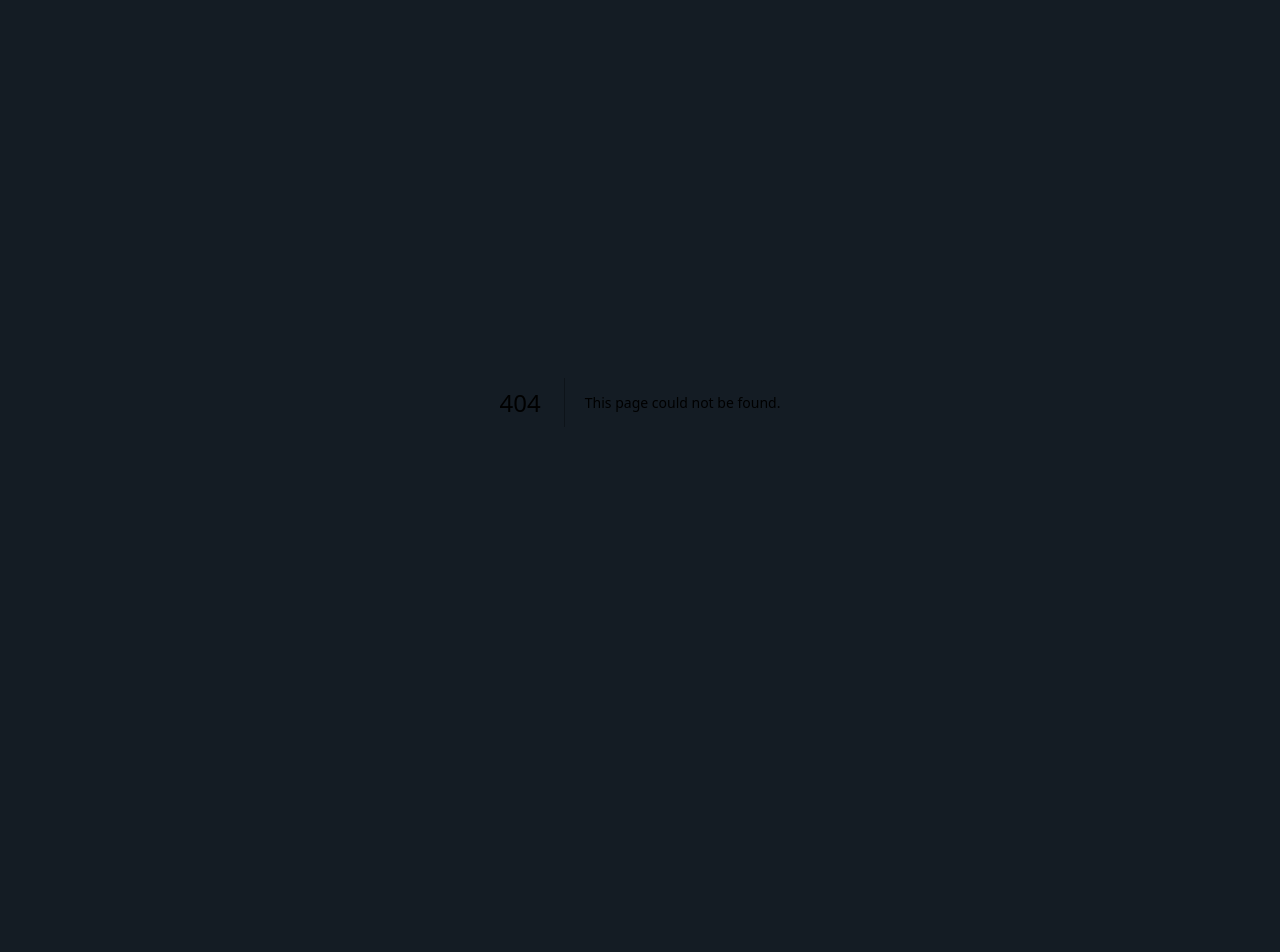
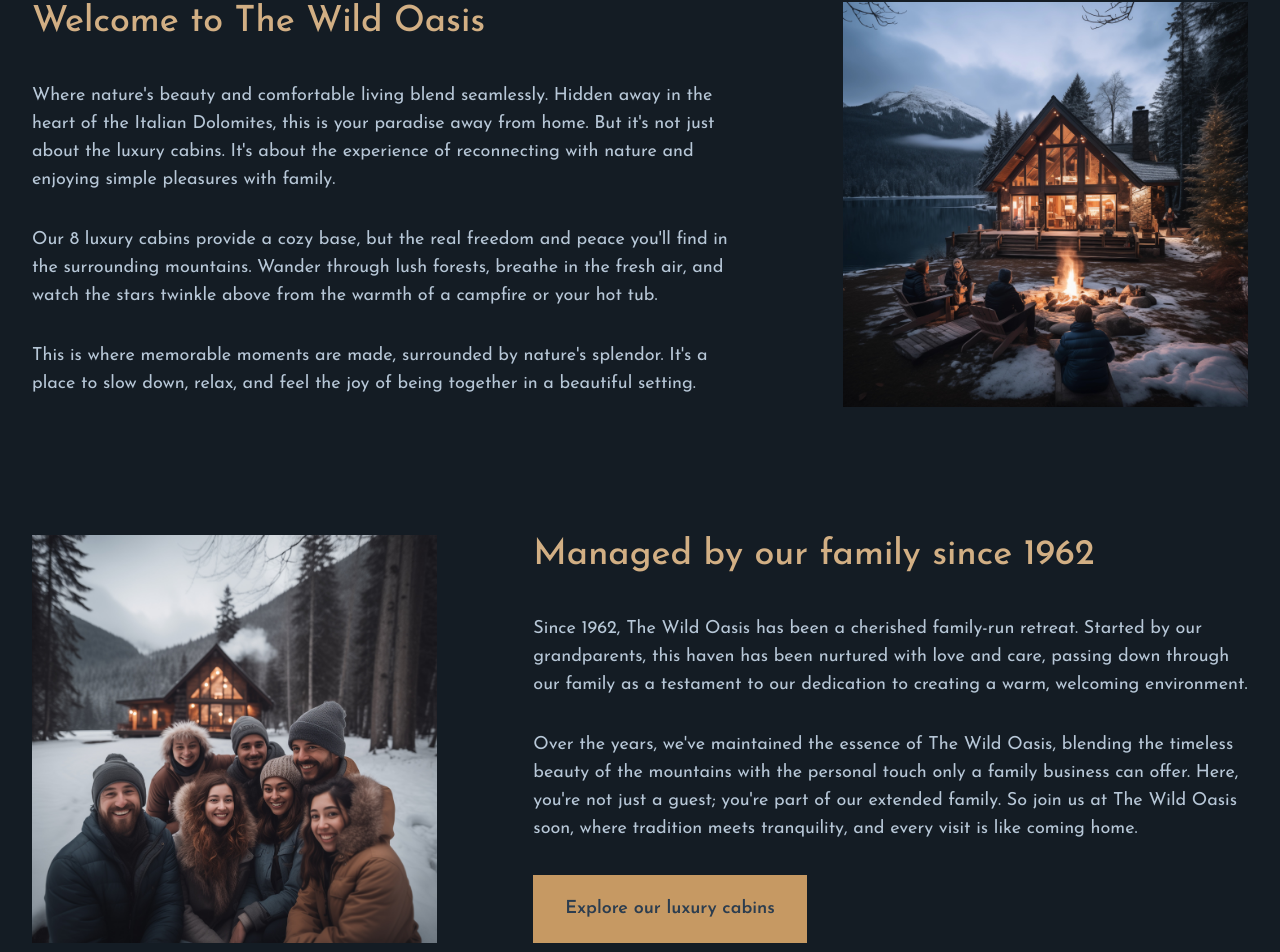
Before and after one commit to xyzeez/the-wild-oasis, a Next.js app: page /about in a window 1280 px wide. Before the commit this address had no page. Shown: the part 142-1094 px from the top of the page. Before the commit the page ends 992 px from the top, so only its background shows below. Built offline with nearby package versions, Linux system fonts and the light colour scheme.

Commit message:
ui(app): added cabins and about pages

```diff
--- /dev/null
+++ b/app/_components/CabinCard.jsx
@@ -0,0 +1,57 @@
+import { UsersIcon } from "@heroicons/react/24/solid";
+
+const CabinCard = ({ cabin }) => {
+  const { id, name, maxCapacity, regularPrice, discount, image } = cabin;
+
+  return (
+    <div className="flex border border-primary-800">
+      <img
+        src={image}
+        alt={`Cabin ${name}`}
+        className="flex-1 border-r border-primary-800"
+      />
+
+      <div className="flex-grow">
+        <div className="bg-primary-950 px-7 pb-4 pt-5">
+          <h3 className="mb-3 text-2xl font-semibold text-accent-500">
+            Cabin {name}
+          </h3>
+
+          <div className="mb-2 flex items-center gap-3">
+            <UsersIcon className="h-5 w-5 text-primary-600" />
+            <p className="text-lg text-primary-200">
+              For up to <span className="font-bold">{maxCapacity}</span> guests
+            </p>
+          </div>
+
+          <p className="flex items-baseline justify-end gap-3">
+            {discount > 0 ? (
+              <>
+                <span className="text-3xl font-[350]">
+                  ${regularPrice - discount}
+                </span>
+                <span className="font-semibold text-primary-600 line-through">
+                  ${regularPrice}
+                </span>
+              </>
+            ) : (
+              <span className="text-3xl font-[350]">${regularPrice}</span>
+            )}
+            <span className="text-primary-200">/ night</span>
+          </p>
+        </div>
+
+        <div className="border-t border-t-primary-800 bg-primary-950 text-right">
+          <a
+            href={`/cabins/${id}`}
+            className="inline-block border-l border-primary-800 px-6 py-4 transition-all hover:bg-accent-600 hover:text-primary-900"
+          >
+            Details & reservation &rarr;
+          </a>
+        </div>
+      </div>
+    </div>
+  );
+};
+
+export default CabinCard;
--- /dev/null
+++ b/app/about/page.js
@@ -0,0 +1,87 @@
+import Link from "next/link";
+
+// Assets
+import about1 from "@/public/about-1.jpg";
+import about2 from "@/public/about-2.jpg";
+
+// Components
+import Image from "next/image";
+
+export const metadata = {
+  title: "About",
+};
+
+export default function AboutPage() {
+  return (
+    <div className="flex flex-col gap-x-24 gap-y-16 text-lg text-primary-200 md:gap-y-32">
+      <div className="flex flex-col-reverse gap-x-24 gap-y-16 md:flex-row md:gap-y-32">
+        <div>
+          <h1 className="mb-10 text-4xl font-medium text-accent-400">
+            Welcome to The Wild Oasis
+          </h1>
+          <div className="space-y-8">
+            <p>
+              Where nature&apos;s beauty and comfortable living blend
+              seamlessly. Hidden away in the heart of the Italian Dolomites,
+              this is your paradise away from home. But it&apos;s not just about
+              the luxury cabins. It&apos;s about the experience of reconnecting
+              with nature and enjoying simple pleasures with family.
+            </p>
+            <p>
+              Our 8 luxury cabins provide a cozy base, but the real freedom and
+              peace you&apos;ll find in the surrounding mountains. Wander
+              through lush forests, breathe in the fresh air, and watch the
+              stars twinkle above from the warmth of a campfire or your hot tub.
+            </p>
+            <p>
+              This is where memorable moments are made, surrounded by
+              nature&apos;s splendor. It&apos;s a place to slow down, relax, and
+              feel the joy of being together in a beautiful setting.
+            </p>
+          </div>
+        </div>
+        <Image
+          src={about1}
+          placeholder="blur"
+          alt="Family sitting around a fire pit in front of cabin"
+          className="w-full object-cover object-center md:w-1/3"
+        />
+      </div>
+      <div className="flex flex-col-reverse gap-x-24 gap-y-16 md:flex-row-reverse md:gap-y-32">
+        <div>
+          <h1 className="mb-10 text-4xl font-medium text-accent-400">
+            Managed by our family since 1962
+          </h1>
+          <div className="space-y-8">
+            <p>
+              Since 1962, The Wild Oasis has been a cherished family-run
+              retreat. Started by our grandparents, this haven has been nurtured
+              with love and care, passing down through our family as a testament
+              to our dedication to creating a warm, welcoming environment.
+            </p>
+            <p>
+              Over the years, we&apos;ve maintained the essence of The Wild
+              Oasis, blending the timeless beauty of the mountains with the
+              personal touch only a family business can offer. Here, you&apos;re
+              not just a guest; you&apos;re part of our extended family. So join
+              us at The Wild Oasis soon, where tradition meets tranquility, and
+              every visit is like coming home.
+            </p>
+            <Link
+              href="/cabins"
+              className="mt-4 inline-block bg-accent-500 px-4 py-3 text-lg font-semibold text-primary-800 transition-all hover:bg-accent-600 md:px-8 md:py-5"
+            >
+              Explore our luxury cabins
+            </Link>
+          </div>
+        </div>
+        <Image
+          src={about2}
+          placeholder="blur"
+          alt="Family that manages The Wild Oasis"
+          className="w-full object-cover object-center md:w-1/3"
+        />
+      </div>
+    </div>
+  );
+}
--- /dev/null
+++ b/app/cabins/page.js
@@ -0,0 +1,33 @@
+// Components
+import CabinCard from "@/app/_components/CabinCard";
+
+export const metadata = {
+  title: "Cabins",
+};
+
+export default function CabinsPage() {
+  const cabins = [];
+
+  return (
+    <div>
+      <h1 className="text-4xl font-medium text-accent-400">
+        Our Luxury Cabins
+      </h1>
+      <p className="mb-10 mt-5 text-lg text-primary-200">
+        Cozy yet luxurious cabins, located right in the heart of the Italian
+        Dolomites. Imagine waking up to beautiful mountain views, spending your
+        days exploring the dark forests around, or just relaxing in your private
+        hot tub under the stars. Enjoy nature&apos;s beauty in your own little
+        home away from home. The perfect spot for a peaceful, calm vacation.
+        Welcome to paradise.
+      </p>
+      {cabins.length > 0 && (
+        <div className="grid gap-8 sm:grid-cols-1 md:grid-cols-2 lg:gap-12 xl:gap-14">
+          {cabins.map((cabin) => (
+            <CabinCard cabin={cabin} key={cabin.id} />
+          ))}
+        </div>
+      )}
+    </div>
+  );
+}
--- a/app/layout.js
+++ b/app/layout.js
@@ -14,6 +14,8 @@
     template: "%s | The Wild Oasis",
     default: "Home | The Wild Oasis",
   },
+  description:
+    "Cozy yet luxurious cabins, located right in the heart of the Italian Dolomites.",
 };
 
 const josefin = Josefin_Sans({
--- a/app/page.js
+++ b/app/page.js
@@ -1,3 +1,4 @@
+import Link from "next/link";
 import Image from "next/image";
 
 // Assets
@@ -17,12 +18,12 @@
         <h1 className="w-[10ch] text-5xl font-normal capitalize tracking-tight text-primary-50 md:text-8xl md:tracking-tight">
           Welcome to paradise.
         </h1>
-        <a
+        <Link
           href="/cabins"
           className="bg-accent-500 px-4 py-3 text-lg font-semibold text-primary-800 transition-all hover:bg-accent-600 md:px-8 md:py-6"
         >
           Explore luxury cabins
-        </a>
+        </Link>
       </div>
     </div>
   );
```
